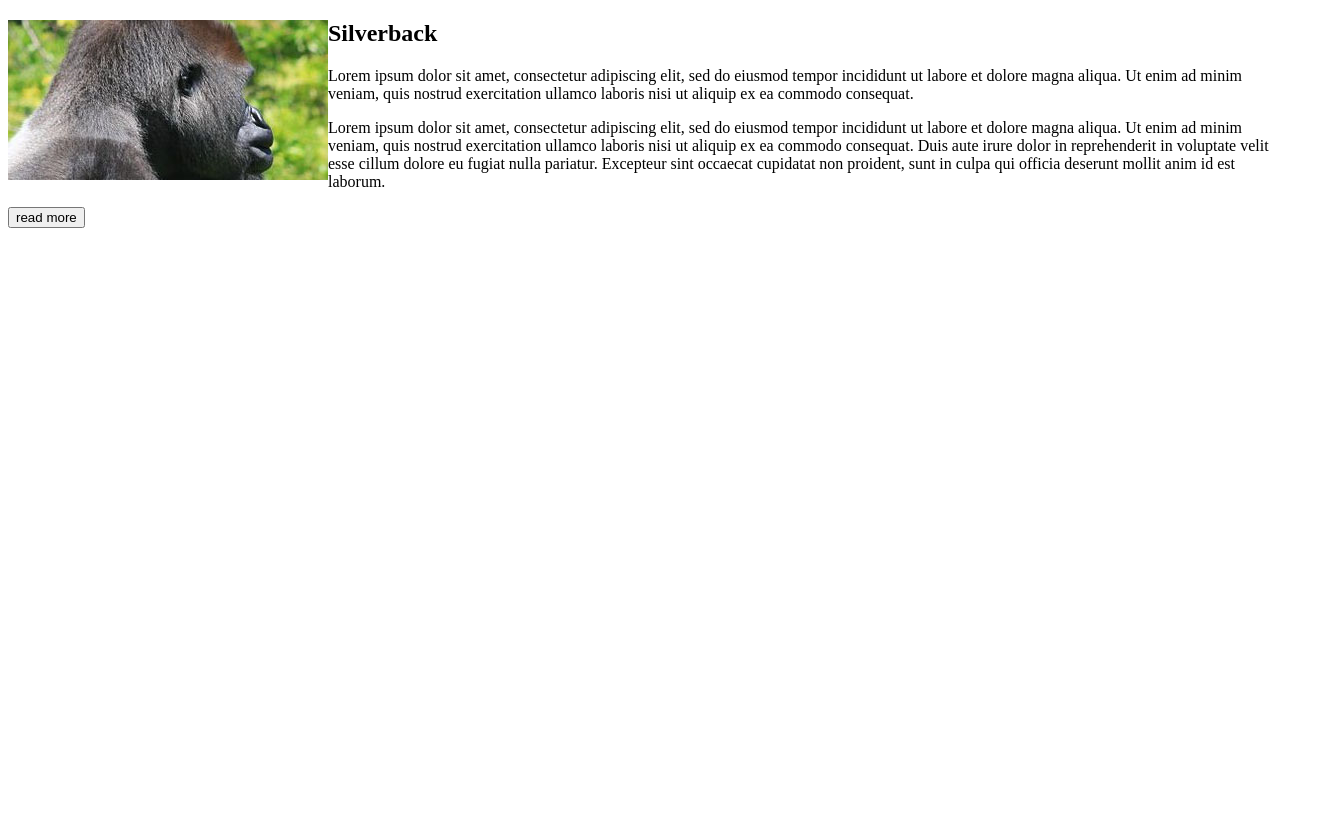
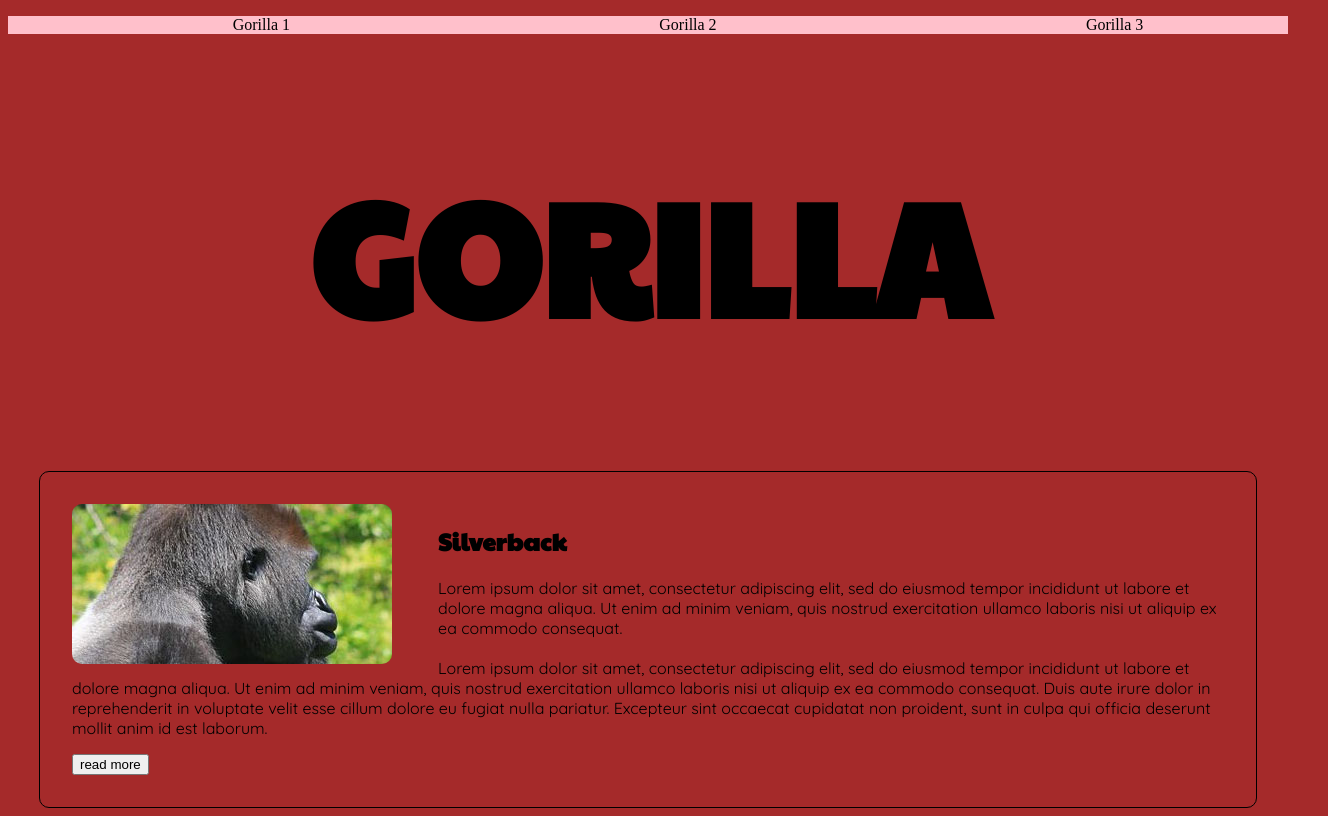
Before and after one commit to Morganeclerget/css_project, a plain HTML site: page index.html in a window 1280 px wide. Shown: the whole page, 1328 px wide, since content can reach past the window. Drawn offline with Linux system fonts and the light colour scheme; files that its build step writes are made by us from their sources.

Commit message:
last changes

```diff
--- a/css/images/layout.css
+++ b/css/images/layout.css
@@ -0,0 +1,31 @@
+body{
+  background-color: red;
+}
+h1 {
+    font-size: 10em;
+}
+
+@media (max-width:480px) {
+body{
+
+    }
+}
+
+@media (min-width:481px) and (max-width: 767px) {
+  body{
+    background-color: green;
+      }
+  h1 {
+    font-size: 5em;
+  }
+}
+@media (min-width:768px) and (max-width: 1024px) {
+  body{
+    background-color: purple;
+      }
+}
+@media (min-width:1025px) and (max-width: 1280px) {
+  body{
+    background-color: brown;
+      }
+}
--- a/css/images/styles.css
+++ b/css/images/styles.css
@@ -1,3 +1,44 @@
+@import "layout.css";
+@import "main.css";
+@import "typo.css";
+
+body {
+  width: 100%;
+}
+
+h1 {
+  text-align: center;
+}
+
+header {
+  background-color: pink;
+  height: 10%;
+}
+
+header ul {
+  width: 100%;
+  display: flex;
+  flex-direction: row;
+}
+
+header li {
+  list-style-type: none;
+  margin : auto;
+}
+
+
 img {
   float: left;
+  border-radius: 10px;
+  margin-right: 4%;
 }
+
+.gorilla-card {
+  width: 90%;
+  margin: auto;
+  padding: 2em;
+  border-width: thin;
+  border-color: black;
+  border-style: solid;
+  border-radius: 10px;
+}
--- a/css/images/typo.css
+++ b/css/images/typo.css
@@ -0,0 +1,10 @@
+@import url('https://fonts.googleapis.com/css?family=Quicksand&display=swap');
+@import url('https://fonts.googleapis.com/css?family=Paytone+One&display=swap');
+
+p {
+  font-family: 'Quicksand', sans-serif;
+}
+
+h1, h2, h3 {
+  font-family: 'Paytone One', sans-serif;
+}
--- a/index.html
+++ b/index.html
@@ -3,10 +3,21 @@
 <head>
   <meta charset="utf-8">
   <title> CSS Project </title>
-  <link rel="stylesheet" href="css/styles.css">
+  <link rel="stylesheet" href="css/images/styles.css">
+
 </head>
 
 <body>
+
+  <header>
+    <ul>
+      <li> Gorilla 1</li>
+      <li> Gorilla 2</li>
+      <li> Gorilla 3</li>
+    </ul>
+  </header>
+
+  <h1> GORILLA </h1>
 
   <div class="gorilla-card">
 
@@ -14,17 +25,16 @@
 
     <h2> Silverback</h2>
 
-    <p class="into"> Lorem ipsum dolor sit amet, consectetur adipiscing elit, sed do eiusmod
+    <p class="intro"> Lorem ipsum dolor sit amet, consectetur adipiscing elit, sed do eiusmod
     tempor incididunt ut labore et dolore magna aliqua. Ut enim ad minim veniam,
     quis nostrud exercitation ullamco laboris nisi ut aliquip ex ea commodo
-    consequat. </p>
-
-    <p> Lorem ipsum dolor sit amet, consectetur adipiscing elit, sed do eiusmod
+    consequat. <br/> <br/> Lorem ipsum dolor sit amet, consectetur adipiscing elit, sed do eiusmod
     tempor incididunt ut labore et dolore magna aliqua. Ut enim ad minim veniam,
     quis nostrud exercitation ullamco laboris nisi ut aliquip ex ea commodo
     consequat. Duis aute irure dolor in reprehenderit in voluptate velit esse
     cillum dolore eu fugiat nulla pariatur. Excepteur sint occaecat cupidatat non
-    proident, sunt in culpa qui officia deserunt mollit anim id est laborum.</p>
+    proident, sunt in culpa qui officia deserunt mollit anim id est laborum. </p>
+
 
     <button type="button" name="button"> read more </button>
 
```
Also changed, not shown: css/vendor/reset.css (added).
